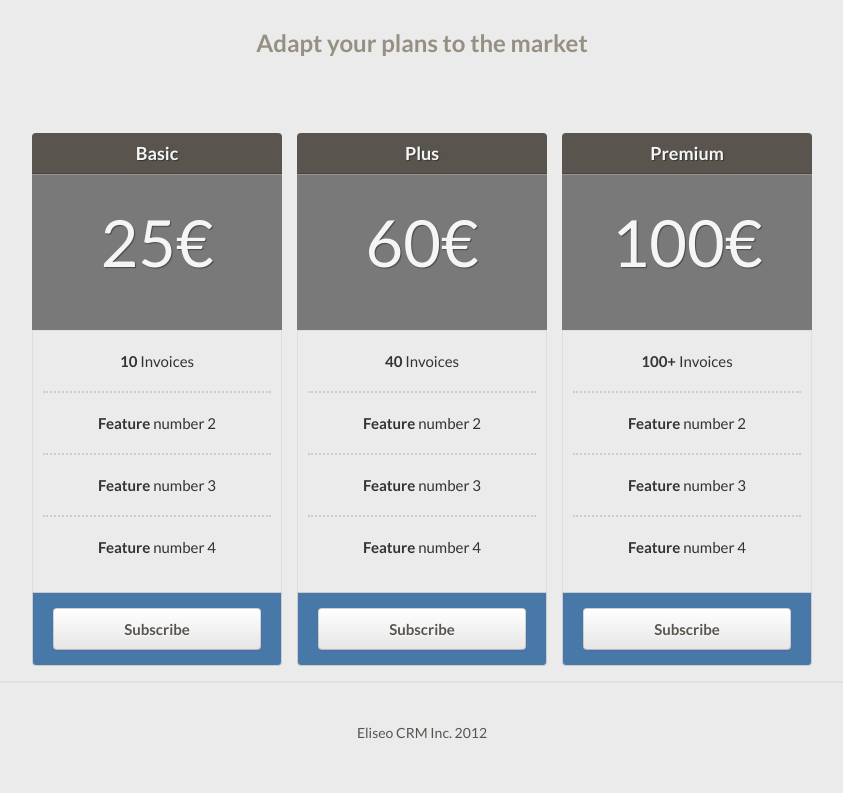
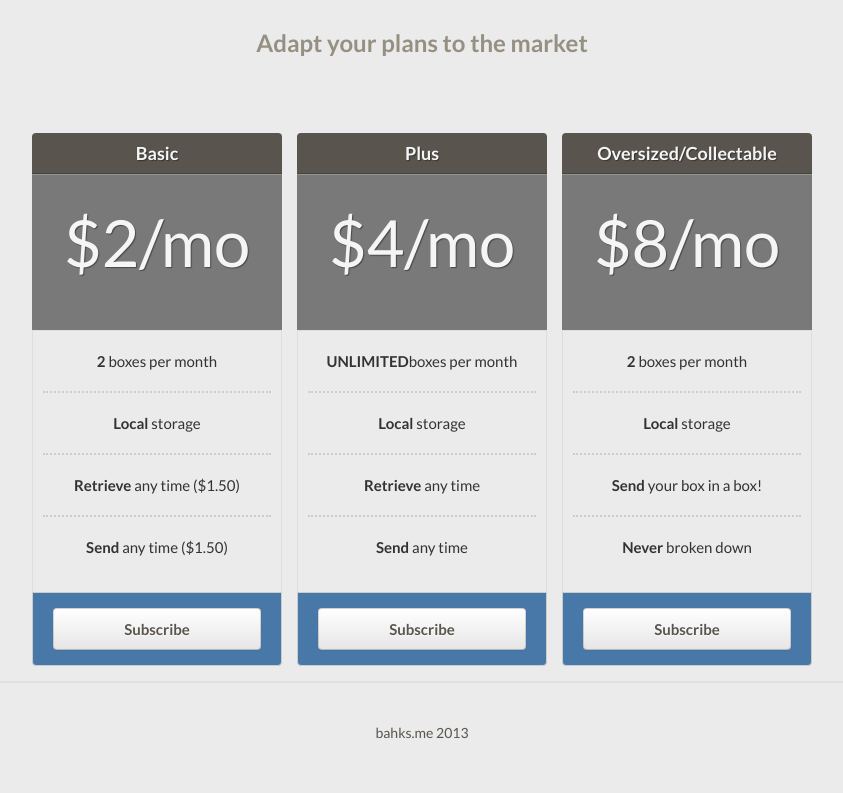
Before and after one commit to AMR-/bahks, a Django app: template bahks/templates/pricing.html in a window 1280 px wide. Shown: the part 371-1164 px from the top of the page, without its empty margins (218-1061 px from the left). Run offline with Django 3.2, Linux system fonts and the light colour scheme; the template is opened without the code that fills it, so the values that code supplies are empty; some libraries are stand-ins or nearby versions.

Commit message:
updated pricing page

```diff
--- a/bahks/templates/pricing.html
+++ b/bahks/templates/pricing.html
@@ -1,4 +1,5 @@
 <!DOCTYPE html>
+{% load bootstrap_toolkit %}
 <html lang="en">
 <head>
 	<title>Eliseo Theme</title>
@@ -16,6 +17,8 @@
 	<!--[if lt IE 9]>
 	<script src="http://html5shim.googlecode.com/svn/trunk/html5.js"></script>
 	<![endif]-->
+	{% block header %}
+    {% endblock %}
 </head>
 <body>
 	<div class="container">
@@ -32,6 +35,8 @@
 				<a href="#" title="Twitter"><img src="images/twitter.png" alt="Twitter" /></a>
 				<a href="#" title="Facebook"><img src="images/facebook.png" alt="Facebook" /></a>
 			</div>
+		{% block navbar %}
+		{% endblock %}
 		</nav> <!-- /nav -->
 
 		<div class="row">
@@ -62,15 +67,15 @@
 						<!-- PREMIUM PLAN -->
 						<div class="plan-container">
 							<div class="plan-header">
-								<div class="plan-title">Premium</div>
-								<div class="plan-price">100€</div>
+								<div class="plan-title">Oversized/Collectable</div>
+								<div class="plan-price">$8/mo</div>
 							</div> <!-- /plan-header -->
 							<div class="plan-features">
 								<ul>
-									<li><strong>100+</strong> Invoices</li>
-									<li><strong>Feature</strong> number 2</li>
-									<li><strong>Feature</strong> number 3</li>
-									<li><strong>Feature</strong> number 4</li>
+									<li><strong>2</strong> boxes per month</li>
+									<li><strong>Local</strong> storage</li>
+									<li><strong>Send </strong> your box in a box!</li>
+									<li><strong>Never</strong> broken down</li>
 								</ul>
 							</div> <!-- /plan-features -->
 							<div class="plan-subscribe"><a href="#" class="btn">Subscribe</a></div>
@@ -80,14 +85,14 @@
 						<div class="plan-container">
 							<div class="plan-header">
 								<div class="plan-title">Plus</div>
-								<div class="plan-price">60€</div>
+								<div class="plan-price">$4/mo</div>
 							</div> <!-- /plan-header -->
 							<div class="plan-features">
 								<ul>
-									<li><strong>40</strong> Invoices</li>
-									<li><strong>Feature</strong> number 2</li>
-									<li><strong>Feature</strong> number 3</li>
-									<li><strong>Feature</strong> number 4</li>
+									<li><strong>UNLIMITED</strong>boxes per month</li>
+									<li><strong>Local</strong> storage</li>
+									<li><strong>Retrieve</strong> any time</li>
+									<li><strong>Send</strong> any time</li>
 								</ul>
 							</div> <!-- /plan-features -->
 							<div class="plan-subscribe"><a href="#" class="btn">Subscribe</a></div>
@@ -98,14 +103,14 @@
 							<div class="plan">
 								<div class="plan-header">
 									<div class="plan-title">Basic</div>
-									<div class="plan-price">25€</div>
+									<div class="plan-price">$2/mo</div>
 								</div> <!-- /plan-header -->
 								<div class="plan-features">
 									<ul>
-										<li><strong>10</strong> Invoices</li>
-										<li><strong>Feature</strong> number 2</li>
-										<li><strong>Feature</strong> number 3</li>
-										<li><strong>Feature</strong> number 4</li>
+										<li><strong>2</strong> boxes per month</li>
+										<li><strong>Local</strong> storage</li>
+										<li><strong>Retrieve</strong> any time ($1.50)</li>
+										<li><strong>Send</strong> any time ($1.50)</li>
 									</ul>
 								</div> <!-- /plan-features -->
 								<div class="plan-subscribe"><a href="#" class="btn">Subscribe</a></div>
@@ -120,7 +125,7 @@
 		<footer>
 			<div class="row">
 				<div class="span12">
-					<p><a href="#">Eliseo CRM Inc. 2012</a></p>
+					<p><a href="#">bahks.me 2013</a></p>
 				</div>
 			</div>
 		</footer>
```
